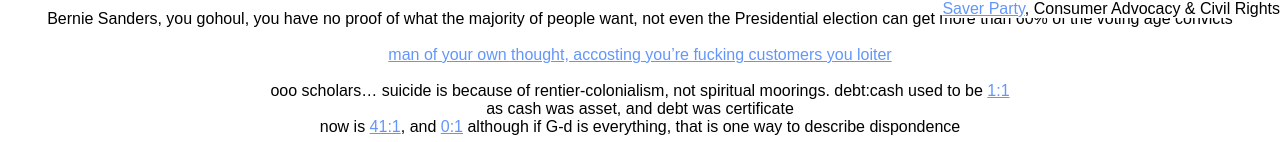
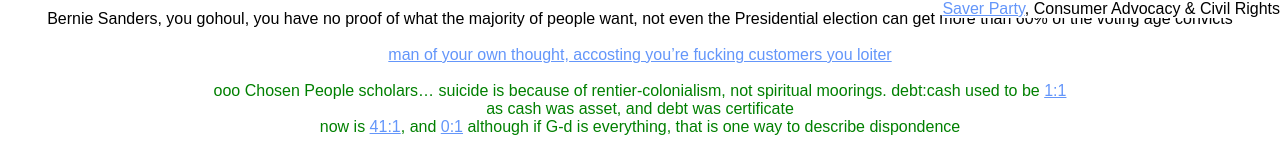
Before and after one commit to NickCarducci/BillBidenOrg, a React (Create React App) app: page / in a window 1280 px wide. Shown: the part 782-924 px from the top of the page. Built offline with nearby package versions, Linux system fonts and the light colour scheme.

Commit message:
Update App.js

```diff
--- a/src/App.js
+++ b/src/App.js
@@ -79,8 +79,9 @@ export default function App() {
       </a>
       <br />
       <br />
-      ooo scholars… suicide is because of rentier-colonialism, not spiritual
-      moorings. debt:cash used to be&nbsp;
+      <span style={{ color: "green" }}>
+        ooo Chosen People scholars… suicide is because of rentier-colonialism,
+        not spiritual moorings. debt:cash used to be&nbsp;
         <a href="https://froth.app/debt">1:1</a>
         <br />
         as cash was asset, and debt was certificate
@@ -88,6 +89,7 @@ export default function App() {
         now is&nbsp;<a href="https://micro-theory.com">41:1</a>, and&nbsp;
         <a href="https://vaults.biz">0:1</a>&nbsp;although if G-d is everything,
         that is one way to describe dispondence
+      </span>
       <br />
       <br />
       <a
```
Lines whose indentation alone changed are shown as unchanged.
